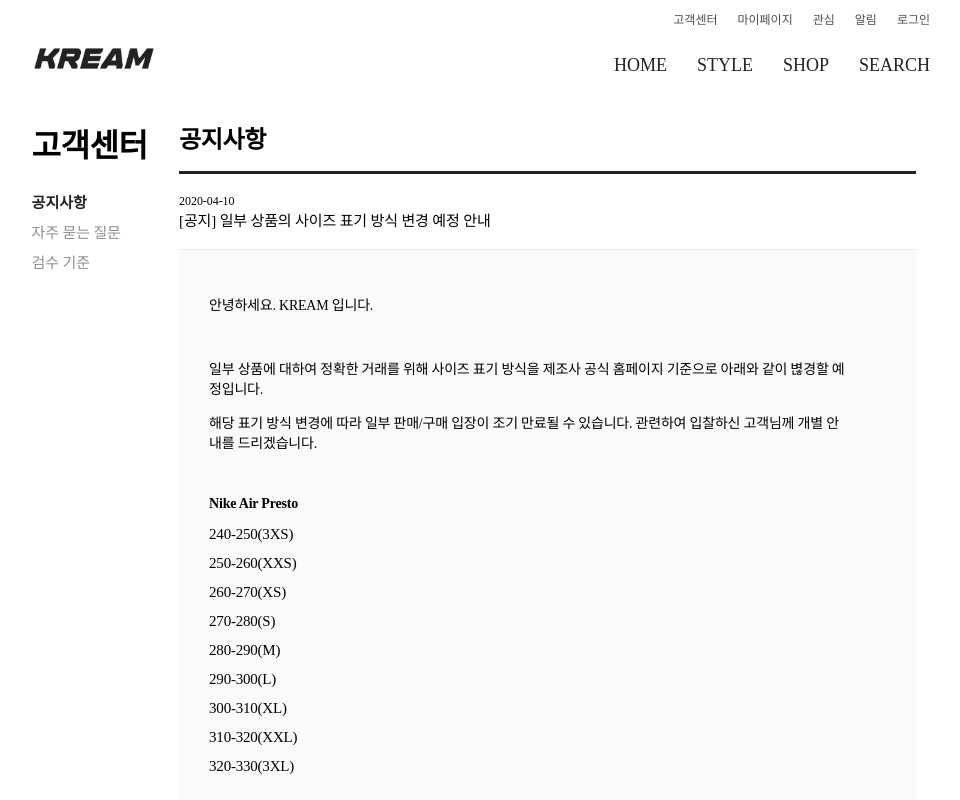
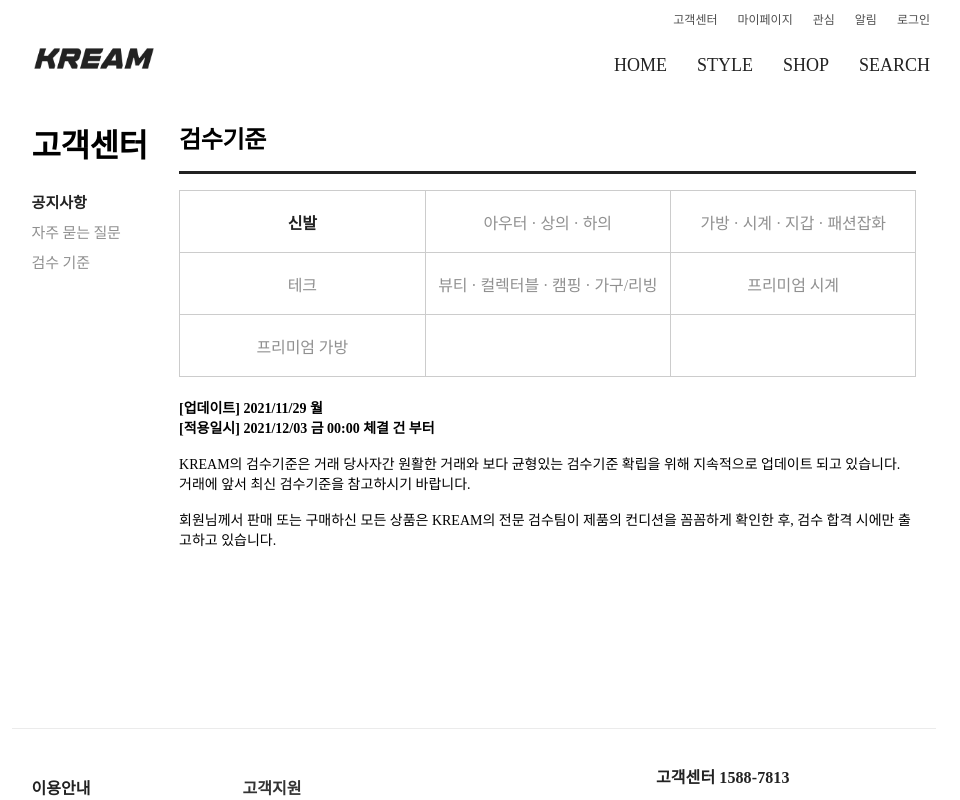
Before and after one commit to woosh1108/rankpage, a React (Create React App) app: page / in a window 1280 px wide. Shown: the top 800 px of the page, without its empty margins (166-1126 px from the left). Built offline with nearby package versions, Linux system fonts and the light colour scheme.

Commit message:
검수기준 페이지

```diff
--- a/src/components/Container.js
+++ b/src/components/Container.js
@@ -5,13 +5,14 @@
 import RankPage from './RankPage';
 import Nav from './Nav';
 import NoticeDetail from './NoticeDetail';
+import InspectionCriteria from './InspectionCriteria';
 import './Container.css';
 // <RankPage title="남성 신발 인기 순위" />
 const Container = () => {
   return (
     <div className="container">
       <Nav/>
-      <NoticeDetail/>
+      <InspectionCriteria/>
     </div>
   );
 };
--- /dev/null
+++ b/src/components/InspectionCriteria.css
@@ -0,0 +1,57 @@
+/* InspectionCriteria.css */
+
+.inspection-criteria {
+  display: flex;
+  flex-direction: column;
+  width: 100%;
+}
+
+.inspection-criteria-header {
+  border-bottom: 3px solid #222;
+  padding-bottom: 16px;
+}
+
+.inspection-criteria .inspection-criteria-header h3 {
+  margin: 0 auto;
+  color: #000;
+  font-size: 24px;
+  letter-spacing: -0.36px;
+}
+
+.inspection-criteria table {
+  border-collapse: collapse;
+  margin-top: 16px;
+}
+
+.inspection-criteria td {
+  border: 1px solid #ccc;
+  cursor: pointer;
+  text-align: center;
+  width: 33.33%;
+  height: 59px;
+  letter-spacing: -.09px;
+}
+
+.inspection-criteria td a {
+  word-break: keep-all;
+  margin: 0 auto;
+  overflow: hidden;
+}
+
+.inspection-criteria td.selected a {
+  color: #222;
+  font-weight: 700;
+}
+
+.inspection-criteria td:not(.selected) a {
+  color: rgba(34,34,34,.5);
+}
+
+.selected-content {
+  padding: 20px 0 19px;
+}
+
+.selected-content p {
+  font-size: 14px;
+  margin: 0px;
+}
--- /dev/null
+++ b/src/components/InspectionCriteria.js
@@ -0,0 +1,91 @@
+// InspectionCriteria.js
+
+import React, { useState } from 'react';
+import './InspectionCriteria.css';
+
+// 선택된 셀의 내용에 HTML 적용을 위한 함수
+const createMarkup = (htmlContent) => {
+  return { __html: htmlContent };
+};
+
+const InspectionCriteria = () => {
+  // 각 칸의 내용
+  const gridContents = [
+    '신발',
+    '아우터 · 상의 · 하의',
+    '가방 · 시계 · 지갑 · 패션잡화',
+    '테크',
+    '뷰티 · 컬렉터블 · 캠핑 · 가구/리빙',
+    '프리미엄 시계',
+    '프리미엄 가방',
+  ];
+
+  // 칸을 클릭하면 보여질 내용을 관리하는 상태
+  const [selectedContent, setSelectedContent] = useState(gridContents[0]);
+
+  // 선택된 셀에 따라 표시할 내용을 관리하는 상태
+  const [selectedContentDetails, setSelectedContentDetails] = useState({
+    '신발': `<p><b>[업데이트] 2021/11/29 월</b></p>
+    <p><b>[적용일시] 2021/12/03 금 00:00 체결 건 부터</b></p><br/>
+    <p>KREAM의 검수기준은 거래 당사자간 원활한 거래와 보다 균형있는 검수기준 확립을 위해 지속적으로 업데이트 되고 있습니다. 거래에 앞서 최신 검수기준을 참고하시기 바랍니다.</p><br/>
+    <p>회원님께서 판매 또는 구매하신 모든 상품은 KREAM의 전문 검수팀이 제품의 컨디션을 꼼꼼하게 확인한 후, 검수 합격 시에만 출고하고 있습니다.</p>`,
+    '아우터 · 상의 · 하의': '아우터 · 상의 · 하의에 대한 내용',
+    '가방 · 시계 · 지갑 · 패션잡화': '가방 · 시계 · 지갑 · 패션잡화에 대한 내용',
+    '테크': '테크에 대한 내용',
+    '뷰티 · 컬렉터블 · 캠핑 · 가구/리빙': '뷰티 · 컬렉터블 · 캠핑 · 가구/리빙에 대한 내용',
+    '프리미엄 시계': '프리미엄 시계에 대한 내용',
+    '프리미엄 가방': '프리미엄 가방에 대한 내용',
+  });
+
+  // 칸을 클릭했을 때 해당 내용을 설정하는 함수
+  const handleCellClick = (content) => {
+    // a 태그 내용이 없으면 선택 불가능
+    if (!content) {
+      return;
+    }
+
+    setSelectedContent(content === selectedContent ? null : content);
+  };
+
+  return (
+    <div className="inspection-criteria">
+      <div className="inspection-criteria-header">
+        <h3>검수기준</h3>
+      </div>
+      <table>
+  <tbody>
+    {[0, 1, 2].map((rowIndex) => (
+      <tr key={rowIndex}>
+        {[0, 1, 2].map((colIndex) => {
+          const index = rowIndex * 3 + colIndex;
+          const content = gridContents[index];
+          const isSelectable = !!content;
+
+          return (
+            <td
+              key={colIndex}
+              className={`${
+                content === selectedContent ? 'selected' : ''
+              } ${isSelectable ? 'selectable' : ''}`}
+              onClick={() => handleCellClick(content)}
+            >
+              <a className="cell-link">{content}</a>
+            </td>
+          );
+        })}
+      </tr>
+    ))}
+  </tbody>
+</table>
+
+      {/* 선택된 칸의 내용을 보여주는 부분 */}
+      {selectedContent && (
+        <div className="selected-content">
+          <p dangerouslySetInnerHTML={createMarkup(selectedContentDetails[selectedContent])} />
+        </div>
+      )}
+    </div>
+  );
+};
+
+export default InspectionCriteria;
```
Also changed, not shown: 1 other file (tests, documents, lock files or other folders).
